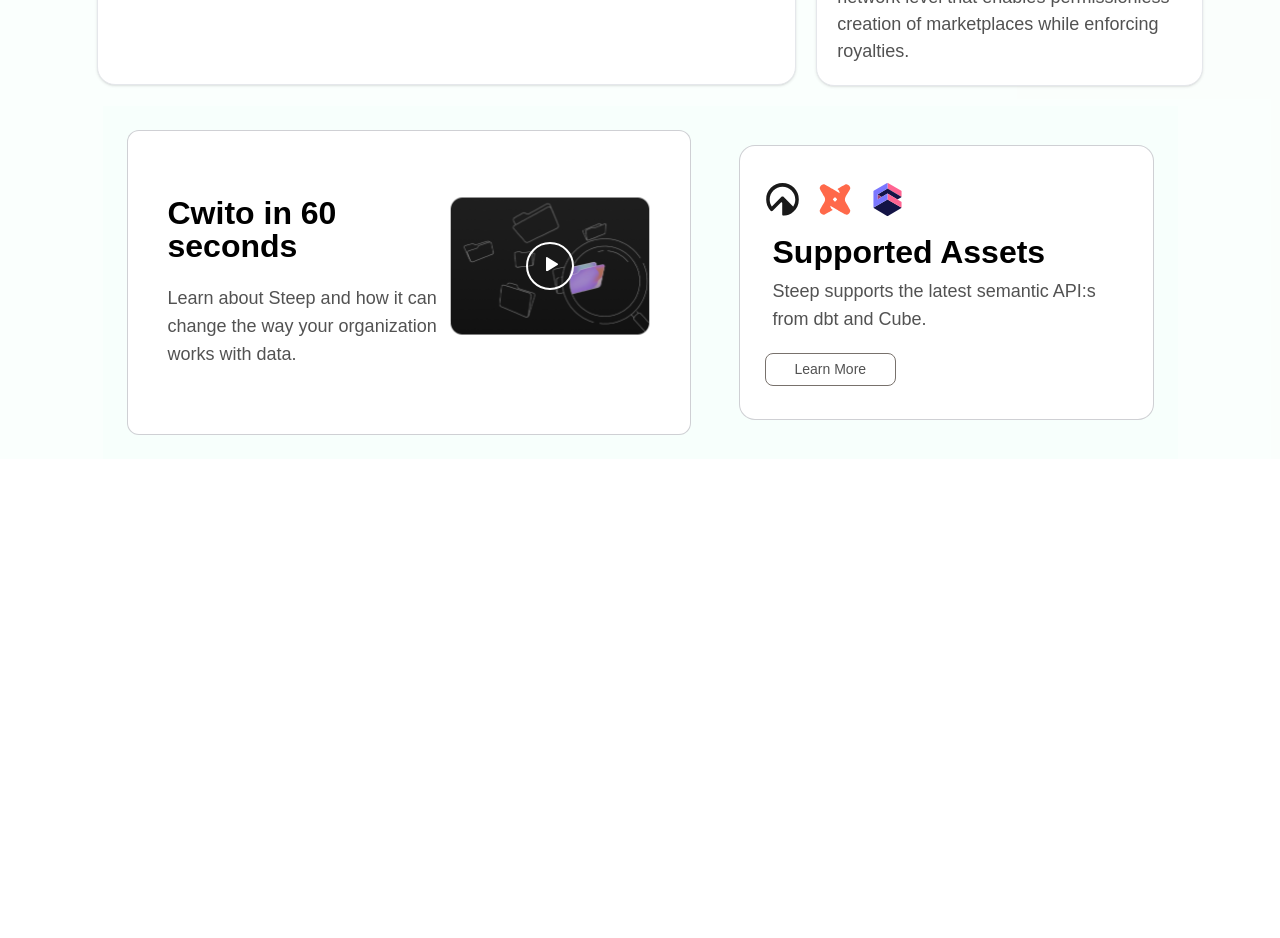
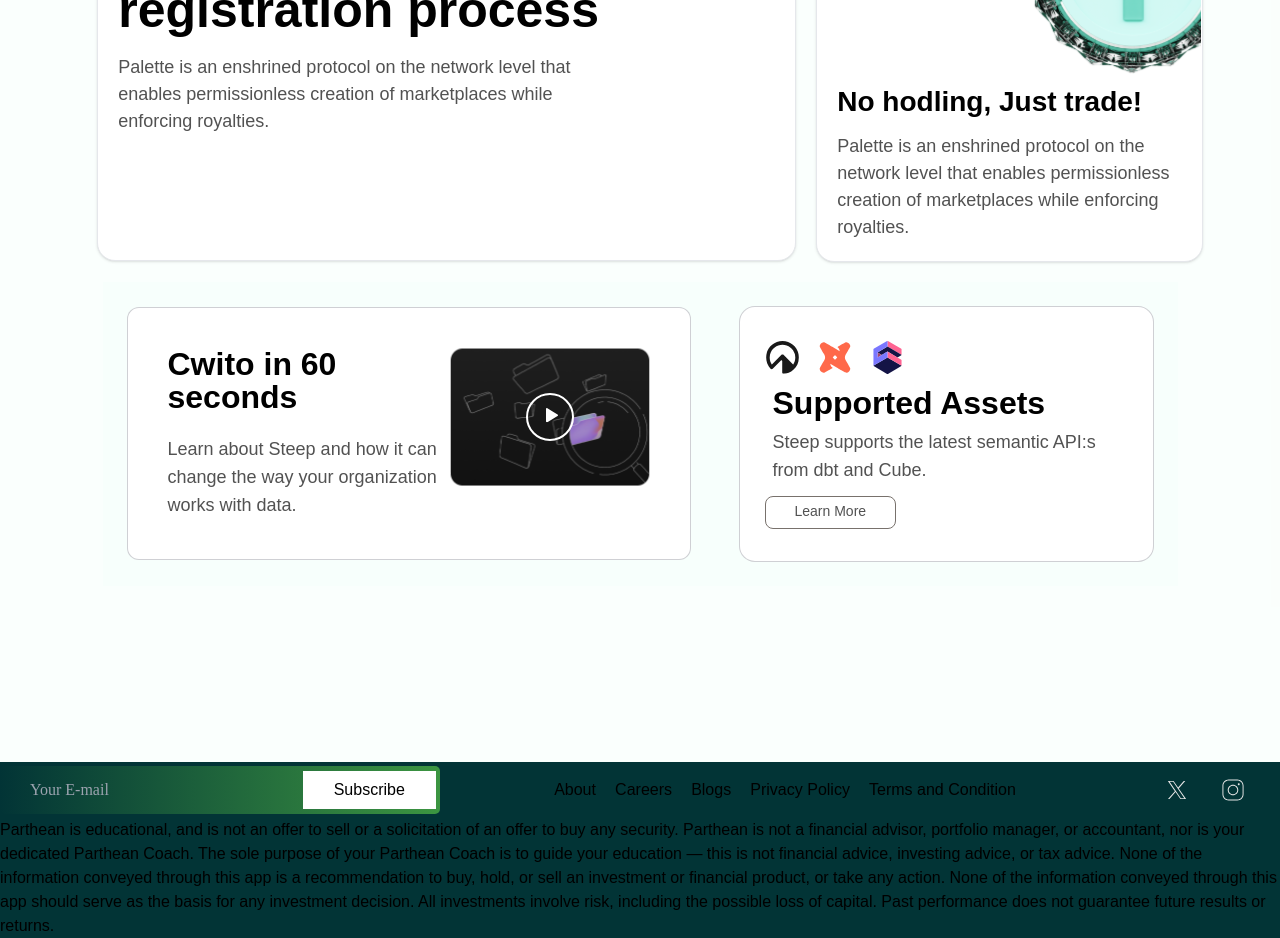
Before and after one commit to juverasworld/cwito, a Next.js app: page / in a window 1280 px wide. Shown: the part 1680-2618 px from the top of the page. Before the commit the page ends 2139 px from the top, so only its background shows below. Built offline with nearby package versions, Linux system fonts and the light colour scheme.

Commit message:
did footer but then i am  most likely going to redo it agian

```diff
--- /dev/null
+++ b/components/footer.tsx
@@ -0,0 +1,54 @@
+import Link from "next/link"
+export default function Footer() {
+   return(
+    <div className="font-sans mx-10 w-full flex lg:flex-row flex-col items-center r">
+    <div className="lg:w-auto c  w-full">
+        <form action="" className="lg:flex-row flex-col relative w-fit fit lg:flex hidden rounded-[5px]  px-5">
+            <input type="text" placeholder="Your E-mail " className="input placeholder:font-sans placeholder:p-3 "  />
+
+            <button className="font-sans font-[16px] leading-[24px]  absolute right-0 input-button bg-white ">Subscribe</button>
+        </form>
+        <form action="" className="lg:hidden flex flex-col w-full items-start">
+        <input type="text" placeholder="your email " className=" inputSm w-full  block placeholder:font-sans placeholder:p-3"  />
+
+<button className="font-sans w-full  font-[16px] leading-[24px] bg-white">
+    <Link href="/" className="">
+
+    Subscribe
+    </Link>
+    </button>
+        </form>
+    </div>
+    <div className="flex lg:flex-row text-[16px] leading-[24px] text-[#E5E5E5]   flex-col dd lg:w-[600px] justify-evenly w-full -2 container mx-auto ">
+        <p className="pr-4 -2 mx-3">
+
+        <Link className="text-[16px] leading-[24px] text-[#E5E5E5] " href={"/"}>
+
+        About
+        </Link>
+        </p>
+        <p className="text-[16px] leading-[24px] text-[#E5E5E5] ">
+
+        <Link className="pr-4 -2 mx-3" href={"/"}>
+       Careers
+        </Link>
+        </p>
+        <p className="text-[16px] leading-[24px] text-[#E5E5E5] ">
+
+        <Link className="text-[16px] leading-[24px] text-[#E5E5E5] " href={"/"}>
+   Blogs
+        </Link>
+        </p>
+        <Link className="text-[16px] leading-[24px] text-[#E5E5E5] " href={"/"}>
+   Privacy Policy
+        </Link>
+        <Link className="text-[16px] leading-[24px] text-[#E5E5E5] " href={"/"}>
+   Terms and Condition
+        </Link>
+    </div>
+    <div className="">
+        <img src="imgs/socials.svg" alt="" />
+    </div>
+</div>
+   )
+}
--- a/src/app/globals.css
+++ b/src/app/globals.css
@@ -32,6 +32,28 @@
   font-family: inter;
   font-weight: 400;
 }
+.footer{
+  /* background-color: purple; */
+}
+::placeholder{
+  font-family: "Work Sans";
+  padding: 10px;
+  padding-left: 10px;
+}
+.input-button{
+  position: absolute;
+  right: 4px;
+  width: 133.48px;
+  height: 38px;
+  top: 5px;
+
+}
+.input{
+  width: 400px;
+  height: 48px;
+  background: transparent;
+
+}
 
 .text-grad {
   background: linear-gradient(to right, #FFFF8D, #CC6984);
@@ -41,11 +63,24 @@
 
 
 }
+.dd{
+justify-content: space-evenly;
+width: 500px;
 
+}
+Link{
+  /* margin: 10px; */
+}
+.fit{
+  background: linear-gradient(to right, #023436, #3C9541);
+
+}
 .hero {
   padding: 24px, 32px, 24px, 32px
 }
-
+.fix{
+  z-index: 1;
+}
 .containers {
   position: relative;
   white-space: nowrap;
--- a/src/app/page.tsx
+++ b/src/app/page.tsx
@@ -3,6 +3,8 @@
 import Link from "next/link";
 import Image from "next/image";
 import Nav from "../../components/navbar";
+import Footer from "../../components/footer";
+
 // import Reg from "../../components/reg";
 
 export default function Home() {
@@ -14,8 +16,7 @@
 
   return (
     <>
-    <div className=" relative">
-
+      <div className=" relative z-0 overflow-hidden">
         <div className="w-full relative bg-none lg:bg-heroLg  h-auto  bg-no-repeat bg-cover">
           <nav className="py-3  border-b-[1px] w-[100%]  z-24 text-[16px] leading-[24px] font-sans ">
             <div className="flex w-[100%] items-center justify-between md:px-24  px-2">
@@ -59,7 +60,10 @@
                     <Link className=" mr-10 [16px] text-[11px]" href="#pricing">
                       About us
                     </Link>
-                  <Link className=" mr-10 [16px] text-[11px]" href="#Portfolio">
+                    <Link
+                      className=" mr-10 [16px] text-[11px]"
+                      href="#Portfolio"
+                    >
                       Blog
                     </Link>
                     <Link className=" [16px] text-[11px]  mr-10" href="/about">
@@ -106,7 +110,8 @@
                 >
                   <p className="font-sans  ">
                     Your<span className="text-[#5DC1BD]"> one-stop</span>{" "}
-                  <br className="" /> shop for crypto <br className="" /> & cash
+                    <br className="" /> shop for crypto <br className="" /> &
+                    cash
                   </p>
                 </div>
 
@@ -197,38 +202,38 @@
             </div>
           </div>
         </div>
-      <div className="fixed top-[80%] bottom-[50%] right-[5%] z-1" >
-
-  <img src="/imgs/chatbox.svg" alt=""  />
+        <div className="fixed top-[80%] bottom-[50%] right-[3%] fix">
+          <img src="/imgs/chatbox.svg" alt="" className="w-auto" />
         </div>
-      <div className="bg-emerald-50 bg-opacity-25 ">
+        <div className="bg-emerald-50 bg-opacity-25 py-44 px-5   ">
           <div className="flex lg:flex-row flex-col items-center justify-center container mx-auto">
-          <div className="bg-white lg:w-[699px] flex  flex-col h-[720px] w-full mx-5  rounded-[18px] shadow border p-5">
+            <div className="bg-white lg:w-[699px] flex  flex-col lg:h-[720px] w-full mx-5  rounded-[18px] shadow border p-5">
               <Image
                 src="/imgs/reg.svg"
                 width="5"
                 height="5"
                 alt=""
-              className="w-[454.97px] h-[376.39px] "
+                className="lg:w-[454.97px] lg:h-[376.39px] w-[150px] h-[150px]"
               />
-            <div className=" text-black text-[50px] font-semibold font-sans leading-[40px] tracking-[-6%] my-3">
+              <div className=" text-black lg:text-[50px] font-semibold font-sans text-[28px] leading-[30px] lg:leading-[40px]  tracking-[-6%] my-3">
                 Simple and secure <br className="lg:flex hidden" /> registration
                 process
               </div>
-            <div className="lg:w-[480px] w-full text-neutral-600 text-[18px] font-normal font-sans my-3 leading-[27px]">
-              Palette is an enshrined protocol on the network level that enables
-              permissionless creation of marketplaces while enforcing royalties.
+              <div className="lg:w-[480px] w-full text-neutral-600 text-[14px] lg:text-[18px] font-normal font-sans my-3 leading-[27px]">
+                Palette is an enshrined protocol on the network level that
+                enables permissionless creation of marketplaces while enforcing
+                royalties.
               </div>
             </div>
             <div className="">
-            <div className=" bg-white my-5 p-5 relative rounded-[18px] shadow border border-gray-200 lg:w-[386.50px] w-auto lg:p-5 ">
+              <div className=" bg-white my-5 p-8 relative rounded-[18px] shadow border border-gray-200 lg:w-[386.50px] w-auto lg:p-5 ">
                 <div className="right-[1px] top-0 absolute">
                   <Image
                     src="/imgs/payout.svg"
                     width="5"
                     height="5"
                     alt=""
-                  className="lg:w-[250px] w-[120px] rounded-r-md"
+                    className="lg:w-[200px] w-[120px] rounded-r-lg"
                   />
                 </div>
                 <div className=" pt-32">
@@ -243,14 +248,14 @@
                   </div>
                 </div>
               </div>
-            <div className=" bg-white my-5 p-5 relative rounded-[18px] shadow border border-gray-200 lg:w-[386.50px] w-auto lg:p-5 ">
+              <div className=" bg-white my-5 p-8 relative rounded-[18px] shadow border border-gray-200 lg:w-[386.50px] w-auto lg:p-5 ">
                 <div className="right-[1px] top-0 absolute">
                   <Image
                     src="/imgs/justTrade.svg"
                     width="5"
                     height="5"
                     alt=""
-                  className="lg:w-[250px] w-[120px] rounded-r-md"
+                    className="lg:w-[200px] w-[120px] rounded-r-lg"
                   />
                 </div>
                 <div className=" pt-32">
@@ -268,20 +273,20 @@
             </div>
           </div>
 
-        <div className="items-center justify-center container flex md:flex-row flex-col ">
-          <div className="flex md:flex-row flex-col  w-fit  justify-center items-center mx-auto container bg-emerald-50 bg-opacity-25  ">
-            <div className="  md:m-6 m-0 w-full md:w-auto ">
-              <div className=" py-[66px] bg-white rounded-xl border border-slate-900 border-opacity-20 justify-start items-start lg:flex-row flex-col p-10  flex">
-                <div className="flex-col justify-start items-start gap-[60px] inline-flex">
-                  <div className="md:w-[230.64px] w-full h-[27px] text-black text-[32px] font-semibold font-['Work Sans'] leading-[33px]">
+          <div className="items-center justify-center container flex lg:flex-row flex-col ">
+            <div className="flex lg:flex-row flex-col  w-fit  justify-center items-center mx-auto container bg-emerald-50 bg-opacity-25  ">
+              <div className=" my-5 lg:m-6 m-0 w-full lg:w-auto ">
+                <div className="  bg-white rounded-xl border border-slate-900 border-opacity-20 justify-start items-start lg:flex-row flex-col lg:p-10 p-4  flex">
+                  <div className="flex-col lg:justify-start justify-center items-center lg:items-start gap-[45px] lg:gap-[60px] inline-flex">
+                    <div className="lg:w-[230.64px] w-full h-auto lg:h-[27px] text-black text-[24px] lg:text-[32px] font-semibold font-sans leading-[33px]">
                       Cwito in 60 seconds
                     </div>
-                  <div className="md:w-[282px] w-full text-neutral-600 text-lg font-normal font-['Work Sans'] leading-7">
+                    <div className="lg:w-[282px] w-full text-neutral-600 text-lg font-normal font-sans leading-7">
                       Learn about Steep and how it can change the way your
                       organization works with data.
                     </div>
                   </div>
-                <div className="w-[200px] h-[138px] relative">
+                  <div className="w-[200px] h-[138px] lg:my-0 my-16 relative flex items-center justify-center lg:mx-0 mx-auto ">
                     <img
                       className="w-[200px] h-[138px] left-0 top-0 absolute"
                       src="imgs/steep.svg"
@@ -295,15 +300,15 @@
                   </div>
                 </div>
               </div>
-            <div className="   md:m-6 m-0 w-full md:w-auto">
-              <div className="lg:w-auto w-full  h-[275.55px] px-[25px] py-[35px] bg-white rounded-2xl border border-slate-900 border-opacity-20 flex-col gap-3 justify-start items-start  inline-flex">
-                <div className="md:w-[140px] h-[35.55px] justify-center items-center inline-flex">
+              <div className=" my-5  lg:m-6 m-0 w-full lg:w-auto">
+                <div className="lg:w-auto w-full  h-auto px-[25px] py-[32px] bg-white rounded-2xl border border-slate-900 border-opacity-20 flex-col gap-1 justify-start items-start  inline-flex">
+                  <div className="lg:w-[140px] h-[35.55px] justify-center items-center inline-flex">
                     <div className="grow shrink basis-0 self-stretch justify-center items-center inline-flex">
                       <div className="w-[140px] h-[35.55px] relative flex-col justify-start items-start flex">
                         <div className="w-[28.49px] h-[33.54px] relative"></div>
-                      <div className="relative">
+                        <div className="relative w-[140px]">
                           <div className="">
-                          <img src="imgs/sematic.svg" />
+                            <img src="imgs/sematic.svg" className="w-[140px]" />
                           </div>
                         </div>
                       </div>
@@ -311,16 +316,17 @@
                   </div>
 
                   <div className="p-2 flex-col justify-center items-start gap-2 flex">
-                  <div className="text-black text-[32px] font-semibold font-['Work Sans'] leading-[33px]">
+                    <div className="text-black   text-[24px] lg:text-[32px]  font-semibold font-sans leading-[33px]">
                       Supported Assets
                     </div>
-                  <div className="md:w-[347px] w-full text-neutral-600 text-lg font-normal font-['Work Sans'] leading-7">
-                    Steep supports the latest semantic API:s from dbt and Cube.
+                    <div className="lg:w-[347px] w-full text-neutral-600 text-lg font-normal font-sans leading-7">
+                      Steep supports the latest semantic API:s from dbt and
+                      Cube.
                     </div>
                   </div>
                   <div className="h-[33px] px-[29px] py-3 rounded-lg border border-stone-500 justify-center items-center gap-2 inline-flex">
                     <div className="justify-center items-center flex">
-                    <div className="text-center text-neutral-600 text-sm font-medium font-['Work Sans'] leading-tight">
+                      <div className="text-center text-neutral-600 text-sm font-medium font-sans leading-tight">
                         Learn More
                       </div>
                     </div>
@@ -330,6 +336,12 @@
             </div>
           </div>
         </div>
+        <div className="footer bg-[#023436]">
+<Footer/>
+<div className="">
+Parthean is educational, and is not an offer to sell or a solicitation of an offer to buy any security. Parthean is not a financial advisor, portfolio manager, or accountant, nor is your dedicated Parthean Coach. The sole purpose of your Parthean Coach is to guide your education — this is not financial advice, investing advice, or tax advice. None of the information conveyed through this app is a recommendation to buy, hold, or sell an investment or financial product, or take any action. None of the information conveyed through this app should serve as the basis for any investment decision. All investments involve risk, including the possible loss of capital. Past performance does not guarantee future results or returns.
+</div>
+        </div>
       </div>
     </>
   );
```
Also changed, not shown: public/imgs/chatbox.svg, public/imgs/socials.svg (added). Lines whose indentation alone changed are shown as unchanged.
